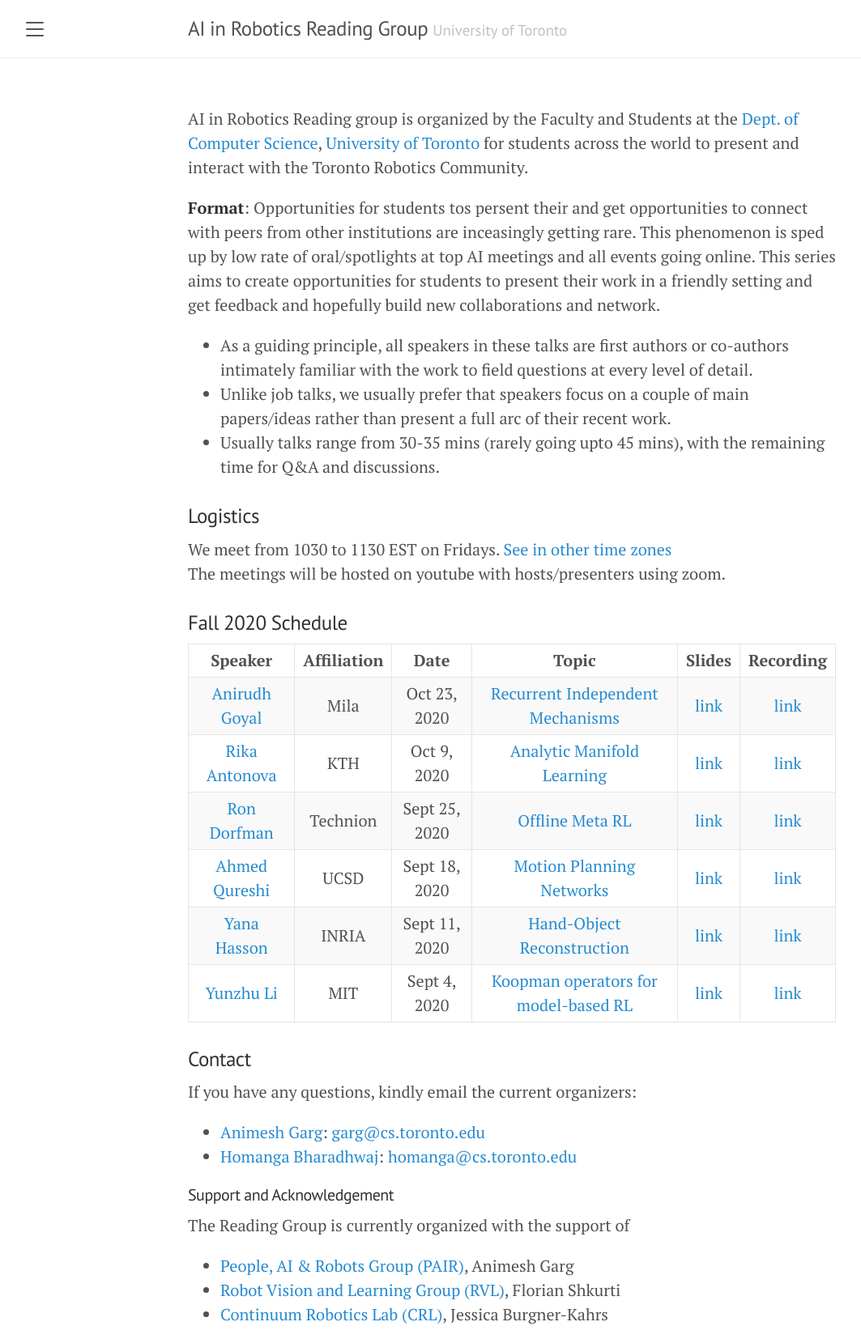
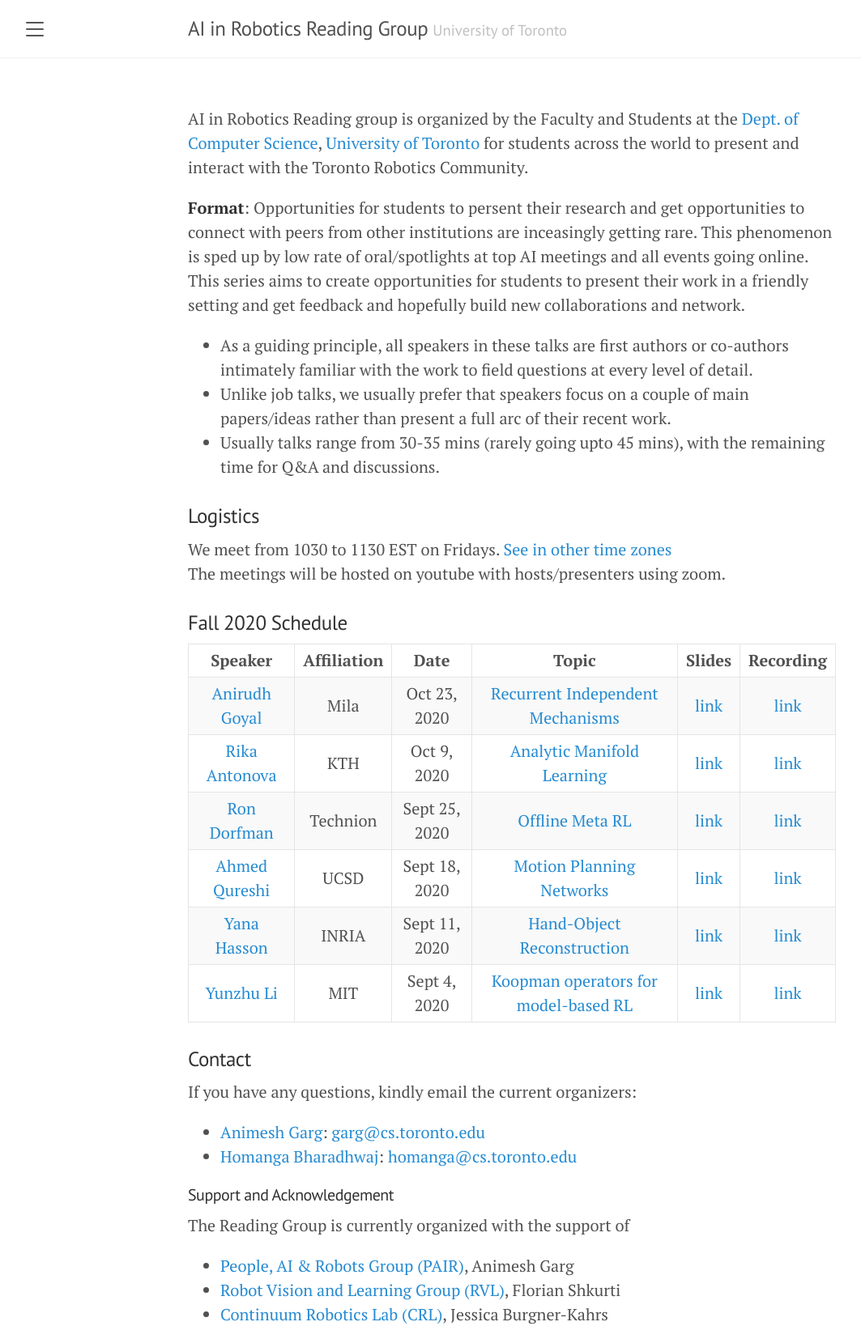
Before and after one commit to uoft-cs-robotics/toronto-air, a Jekyll site: the page built from index.md, in a window 1280 px wide. Shown: the whole page at 81% size, without its empty margins (8-1071 px from the left). Built offline with Jekyll 4.4.1, drawn with Linux system fonts in a browser that asks for light colours.

Commit message:
Update index.md

```diff
--- a/index.md
+++ b/index.md
@@ -7,7 +7,7 @@ title: Home
 
 AI in Robotics Reading group is organized by the Faculty and Students at the [Dept. of Computer Science](https://web.cs.toronto.edu/), [University of Toronto](https://www.utoronto.ca/) for students across the world to present and interact with the Toronto Robotics Community.
 
-**Format**: Opportunities for students tos persent their and get opportunities to connect with peers from other institutions are inceasingly getting rare. This phenomenon is sped up by low rate of oral/spotlights at top AI meetings and all events going online. This series aims to create opportunities for students to present their work in a friendly setting and get feedback and hopefully build new collaborations and network.
+**Format**: Opportunities for students to persent their research and get opportunities to connect with peers from other institutions are inceasingly getting rare. This phenomenon is sped up by low rate of oral/spotlights at top AI meetings and all events going online. This series aims to create opportunities for students to present their work in a friendly setting and get feedback and hopefully build new collaborations and network.
 
 - As a guiding principle, all speakers in these talks are first authors or co-authors intimately familiar with the work to field questions at every level of detail.
 - Unlike job talks, we usually prefer that speakers focus on a couple of main papers/ideas rather than present a full arc of their recent work.
```
